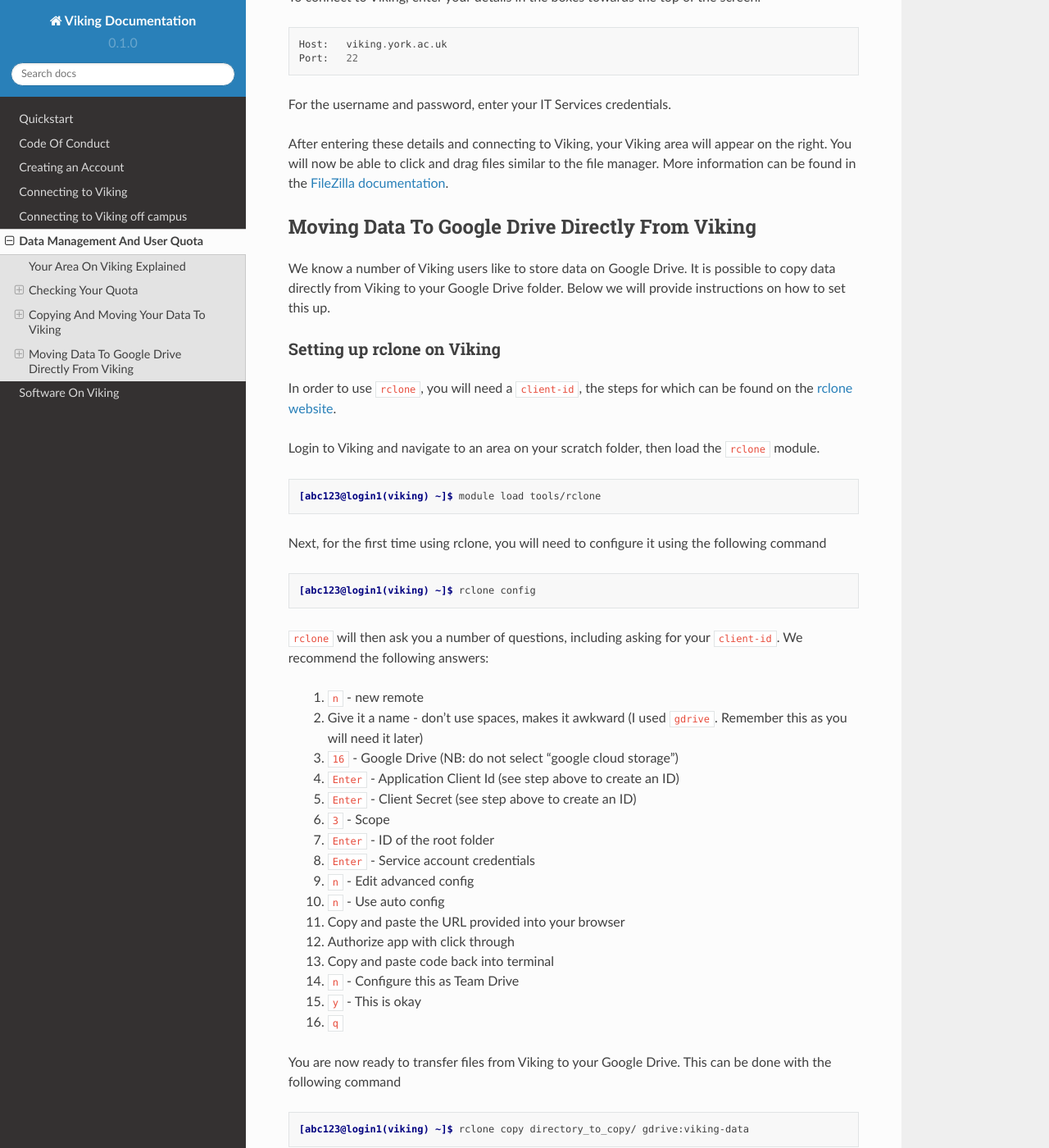
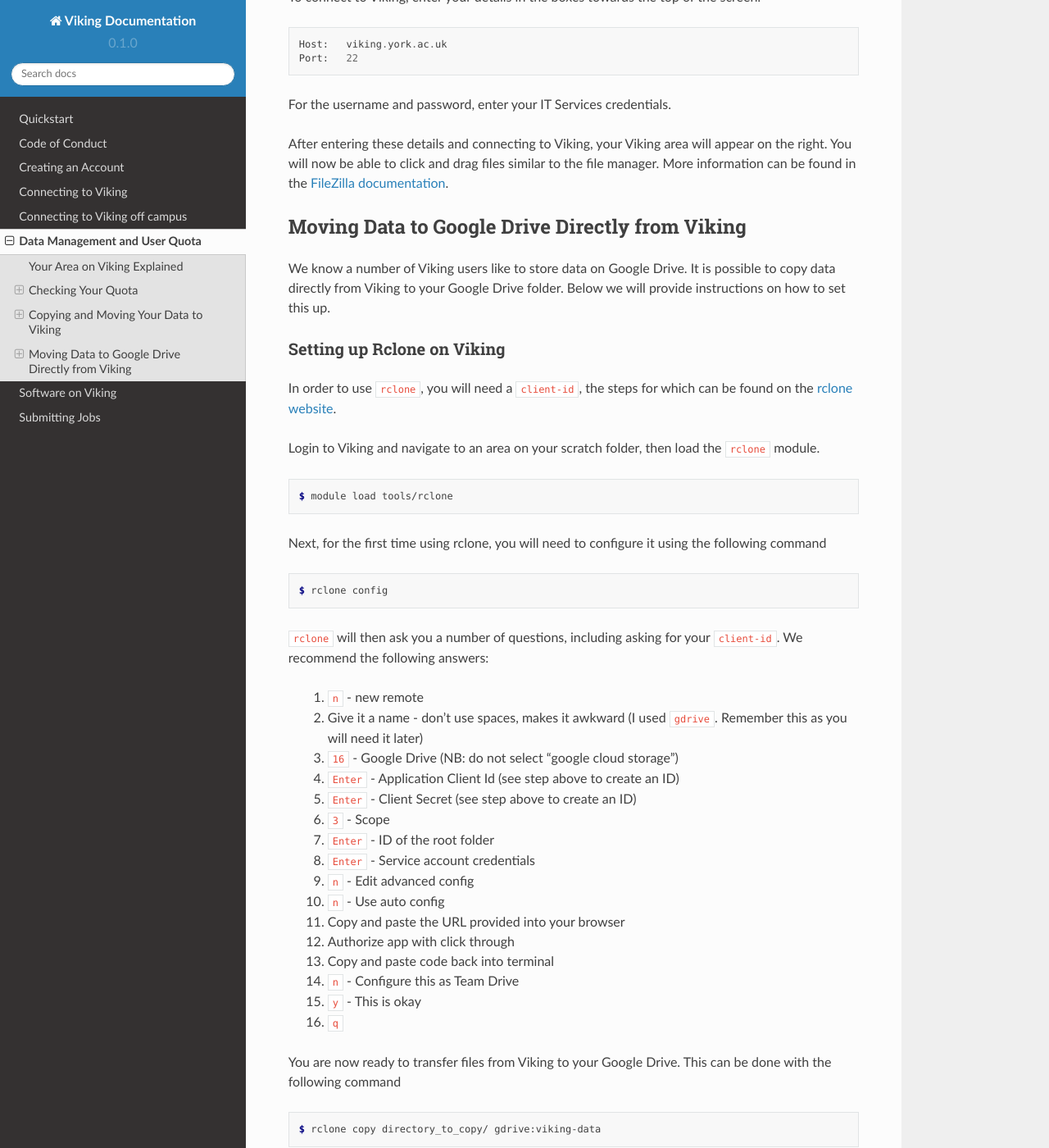
Before and after one commit to university-of-york/research-it-documentation, a Sphinx documentation site: the page built from docs/source/data-management-and-user-quota.rst, in a window 1280 px wide and 1400 px high, scrolled down 4162 px. Shown: the whole window at 82% size. Built offline with Sphinx 7.4.7 and the Read the Docs theme 2.0.0, drawn with Linux system fonts in a browser that asks for light colours; some of the changed text lies outside the part shown.

Commit message:
added submitting jobs

```diff
--- a/docs/source/code-of-conduct.rst
+++ b/docs/source/code-of-conduct.rst
@@ -1,4 +1,4 @@
-Code Of Conduct
+Code of Conduct
 ===============
 
 .. note::
@@ -7,7 +7,7 @@
 We hope everyone enjoys using Viking and all it's powerful resources. As all of Viking's resources are shared amongst the users, it's up to all of us to do our best to ensure we are using them wisely and not negatively impacting other users. We understand that for some people this may be the first time they have access to a HPC like Viking, or even the first time using a Linux machine, so we have created this page to help explain some of the concepts on how to use Viking so we don't impact other users. As always, if you need help with any explanation please get in touch with the team by emailing ITSupport@york.ac.uk.
 
 
-Running Tasks On The Login Nodes
+Running Tasks on the Login Nodes
 --------------------------------
 
 When you first log in to Viking you, and every other user, will be logged into one of the ``login nodes``. These act as gateways to the ``compute nodes``, which is where all the hard work should be done. The login nodes are meant for transferring files, writing code, viewing results and other similar **light work**. If you have a task which crunches through a massisve data set, spinning off multiple instances and taking up as many CPUs as it can to get the job done, then running this task on a login node will impact other people.
--- a/docs/source/connecting-to-viking.rst
+++ b/docs/source/connecting-to-viking.rst
@@ -10,7 +10,7 @@
 Terminal Access
 ---------------
 
-Linux And MacOS
+Linux and MacOS
 ^^^^^^^^^^^^^^^
 
 To log in from a terminal emulator, use the following command:
--- a/docs/source/data-management-and-user-quota.rst
+++ b/docs/source/data-management-and-user-quota.rst
@@ -1,4 +1,4 @@
-Data Management And User Quota
+Data Management and User Quota
 ==============================
 
 Viking is a self-contained machine, therefore you will notice your normal UoY home directories are not available. This is intentional for the following reasons:
@@ -8,7 +8,7 @@
 - UoY home directories are not designed for high-performance computing. Instead Viking has its own filesystem designed for high-performance
 
 
-Your Area On Viking Explained
+Your Area on Viking Explained
 -----------------------------
 
 When you log in to Viking, you will land in your home directory, specifically:
@@ -36,7 +36,7 @@
 
 .. code-block:: console
 
-    [abc123@login1(viking) ~]$ myquota
+    $ myquota
 
 Which will produce the following result:
 
@@ -65,7 +65,7 @@
     The most common reason for exceeding your quota in your home directory is by storing ``conda`` environments directly in your home directory. We have a page related to solving that `here <FIXME: make page>`_.
 
 
-Copying And Moving Your Data To Viking
+Copying and Moving Your Data to Viking
 --------------------------------------
 
 There are many ways you can copy data to and from Viking and so we will only go over some general examples here using popular programs as a basic guide. For quick reference here are the important details::
@@ -160,12 +160,12 @@
 After entering these details and connecting to Viking, your Viking area will appear on the right. You will now be able to click and drag files similar to the file manager. More information can be found in the `FileZilla documentation <https://wiki.filezilla-project.org/Using>`_.
 
 
-Moving Data To Google Drive Directly From Viking
+Moving Data to Google Drive Directly from Viking
 ------------------------------------------------
 
 We know a number of Viking users like to store data on Google Drive.  It is possible to copy data directly from Viking to your Google Drive folder. Below we will provide instructions on how to set this up.
 
-Setting up rclone on Viking
+Setting up Rclone on Viking
 ^^^^^^^^^^^^^^^^^^^^^^^^^^^
 
 In order to use ``rclone``, you will need a ``client-id``, the steps for which can be found on the `rclone website <https://rclone.org/drive/#making-your-own-client-id>`_.
@@ -174,13 +174,13 @@
 
 .. code-block:: console
 
-    [abc123@login1(viking) ~]$ module load tools/rclone
+    $ module load tools/rclone
 
 Next, for the first time using rclone, you will need to configure it using the following command
 
 .. code-block:: console
 
-    [abc123@login1(viking) ~]$ rclone config
+    $ rclone config
 
 ``rclone`` will then ask you a number of questions, including asking for your ``client-id``. We recommend the following answers:
 
@@ -205,7 +205,7 @@
 
 .. code-block:: console
 
-    [abc123@login1(viking) ~]$ rclone copy directory_to_copy/ gdrive:viking-data
+    $ rclone copy directory_to_copy/ gdrive:viking-data
 
 .. note::
 
--- a/docs/source/index.rst
+++ b/docs/source/index.rst
@@ -20,6 +20,7 @@
    connecting-off-campus
    data-management-and-user-quota
    software-on-viking
+   submitting-jobs
 
 Cluster Configuration
 ---------------------
```
Also changed, not shown: docs/source/quickstart.rst (+11 -8 lines), docs/source/software-on-viking.rst (+18 -13 lines), docs/source/submitting-jobs.rst (added, +92 -0 lines).
